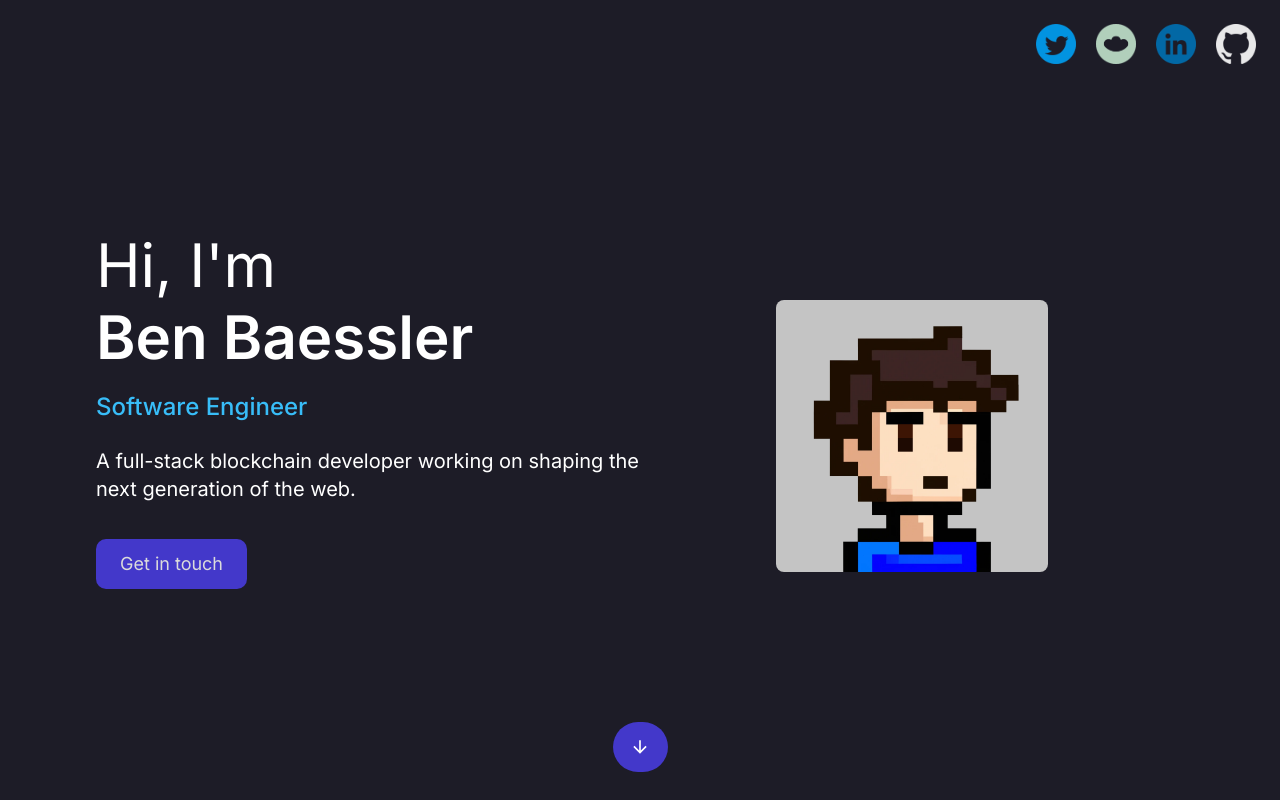
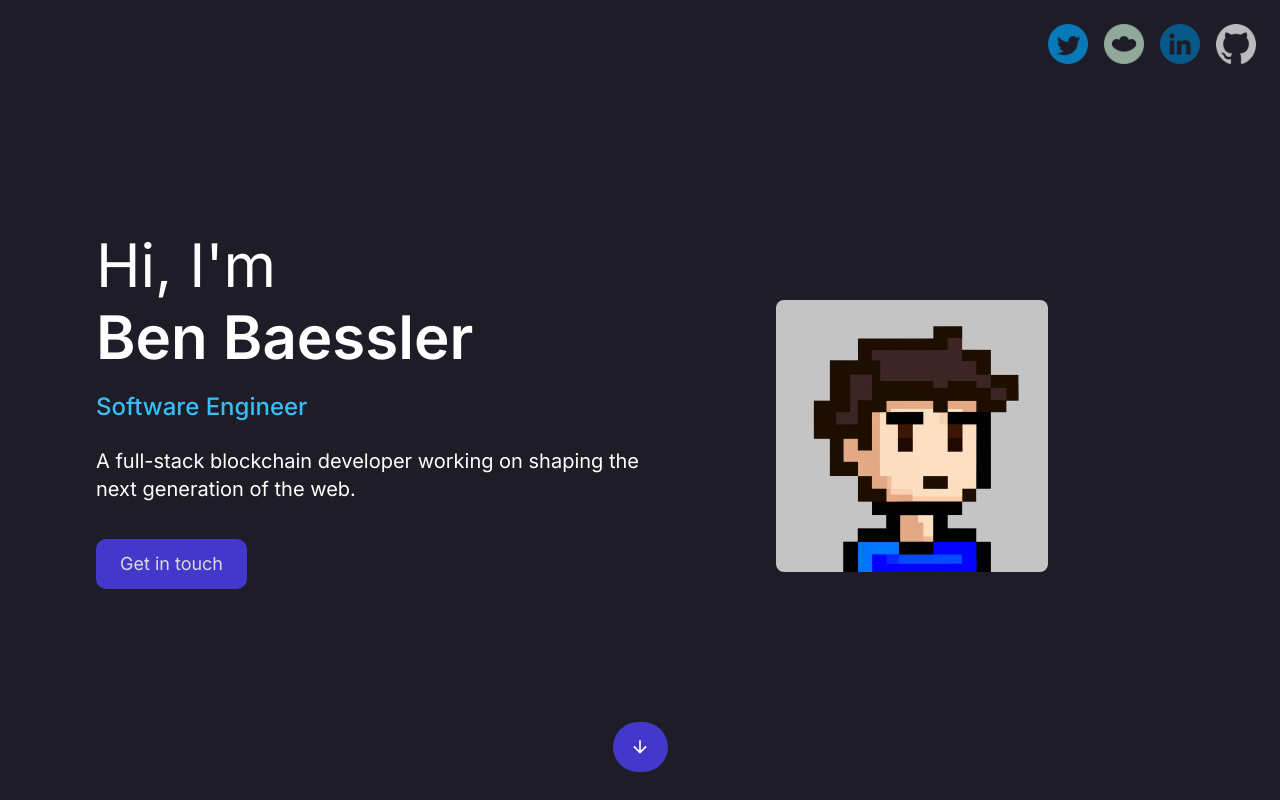
Before and after one commit to benbaessler/my-portfolio, a Next.js app: page / in a window 1280 px wide. Shown: the top 800 px of the page. Built offline with nearby package versions, Linux system fonts and the light colour scheme.

Commit message:
chore: update navbar links

```diff
--- a/src/components/Navbar.tsx
+++ b/src/components/Navbar.tsx
@@ -15,7 +15,7 @@ const SOCIAL_ICONS = [
   {
     name: "Lens profile",
     image: LensIcon,
-    link: "https://lensfrens.xyz/benbaessler.lens",
+    link: "https://share.lens.xyz/u/benbaessler.lens",
   },
   {
     name: "LinkedIn",
@@ -31,7 +31,7 @@ const SOCIAL_ICONS = [
 
 const Navbar: FC = () => {
   return (
-    <nav className="fixed top-0 right-0 py-6 px-6 space-x-5 text-xl flex items-center">
+    <nav className="fixed top-0 right-0 py-6 px-6 space-x-4 text-xl flex items-center">
       {SOCIAL_ICONS.map((icon) => (
         <a
           key={icon.name}
@@ -42,13 +42,10 @@ const Navbar: FC = () => {
           <Image
             src={icon.image}
             alt={icon.name}
-            className="h-10 w-10 cursor-pointer opacity-90	hover:opacity-100"
+            className="h-10 w-10 cursor-pointer opacity-70	hover:opacity-100"
           />
         </a>
       ))}
-      {/* <div className="hidden md:inline">
-        <Button text="View my GitHub" href="https://github.com/benbaessler" />
-      </div> */}
     </nav>
   );
 };
```
